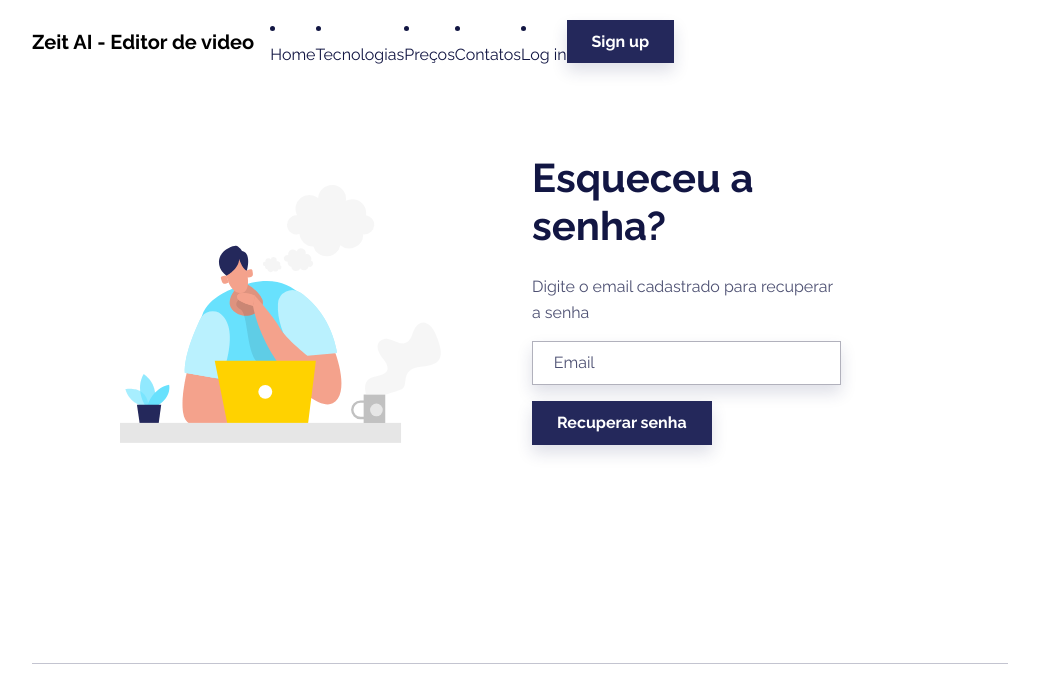
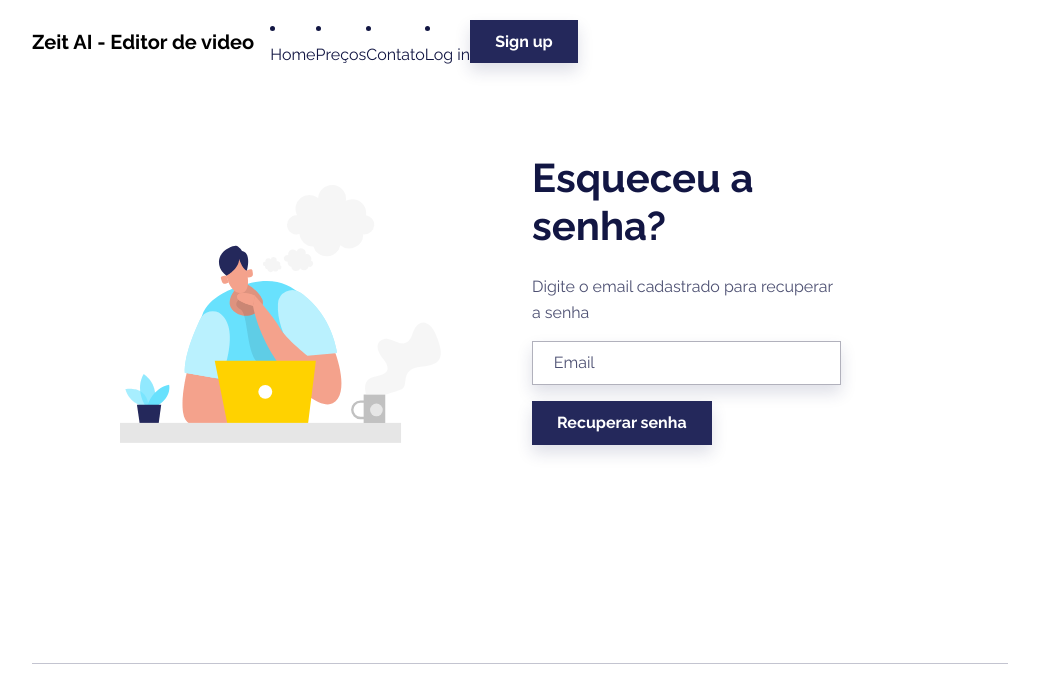
Before and after one commit to luisdonin/Zeit-AI-Video-Editor, a website: page forgotten-password.html in a window 1280 px wide. Shown: the top 677 px of the page, without its empty margins (120-1159 px from the left). Drawn offline with Linux system fonts and the light colour scheme; files that its build step writes are made by us from their sources.

Commit message:
GUI Changes

```diff
--- a/forgotten-password.html
+++ b/forgotten-password.html
@@ -16,11 +16,11 @@
         <div class="container"><a class="navbar-brand d-flex align-items-center" href="/"><span>Zeit AI - Editor de video</span></a><button data-bs-toggle="collapse" class="navbar-toggler" data-bs-target="#navcol-1"><span class="visually-hidden">Toggle navigation</span><span class="navbar-toggler-icon"></span></button>
             <div class="collapse navbar-collapse" id="navcol-1">
                 <li class="nav-item"><a class="nav-link active" href="index">Home</a></li>
-                <li class="nav-item"><a class="nav-link" href="/integrations">Tecnologias</a></li>
+                  <!--<li class="nav-item"><a class="nav-link" href="/integrations">Tecnologias</a></li>-->
                 <li class="nav-item"><a class="nav-link" href="/pricing">Preços</a></li>
-                <li class="nav-item"><a class="nav-link" href="/contacts">Contatos</a></li>
+                <li class="nav-item"><a class="nav-link" href="/contacts">Contato</a></li>
                 <li class="nav-item"><a class="nav-link" href="/login">Log in</a></li>
-            </ul><a class="btn btn-primary shadow" role="button" href="signup.html">Sign up</a>
+            </ul><a class="btn btn-primary shadow" role="button" href="/login">Sign up</a>
             </div>
         </div>
     </nav>
```
Also changed, not shown: contacts.html (+2 -2 lines), features.html (+2 -2 lines), index.html (+4 -4 lines), login.html (+3 -3 lines), pricing.html (+2 -2 lines).
